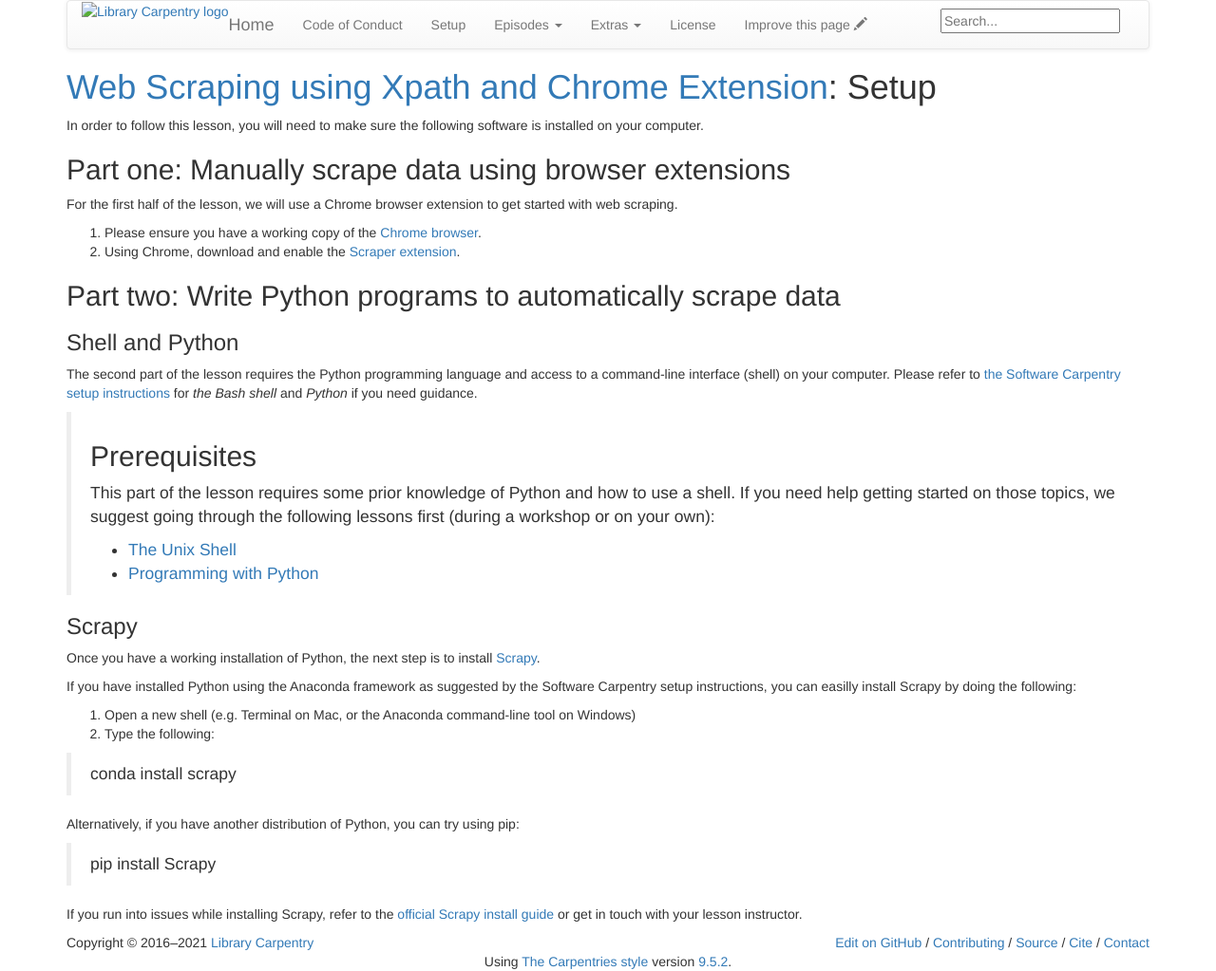
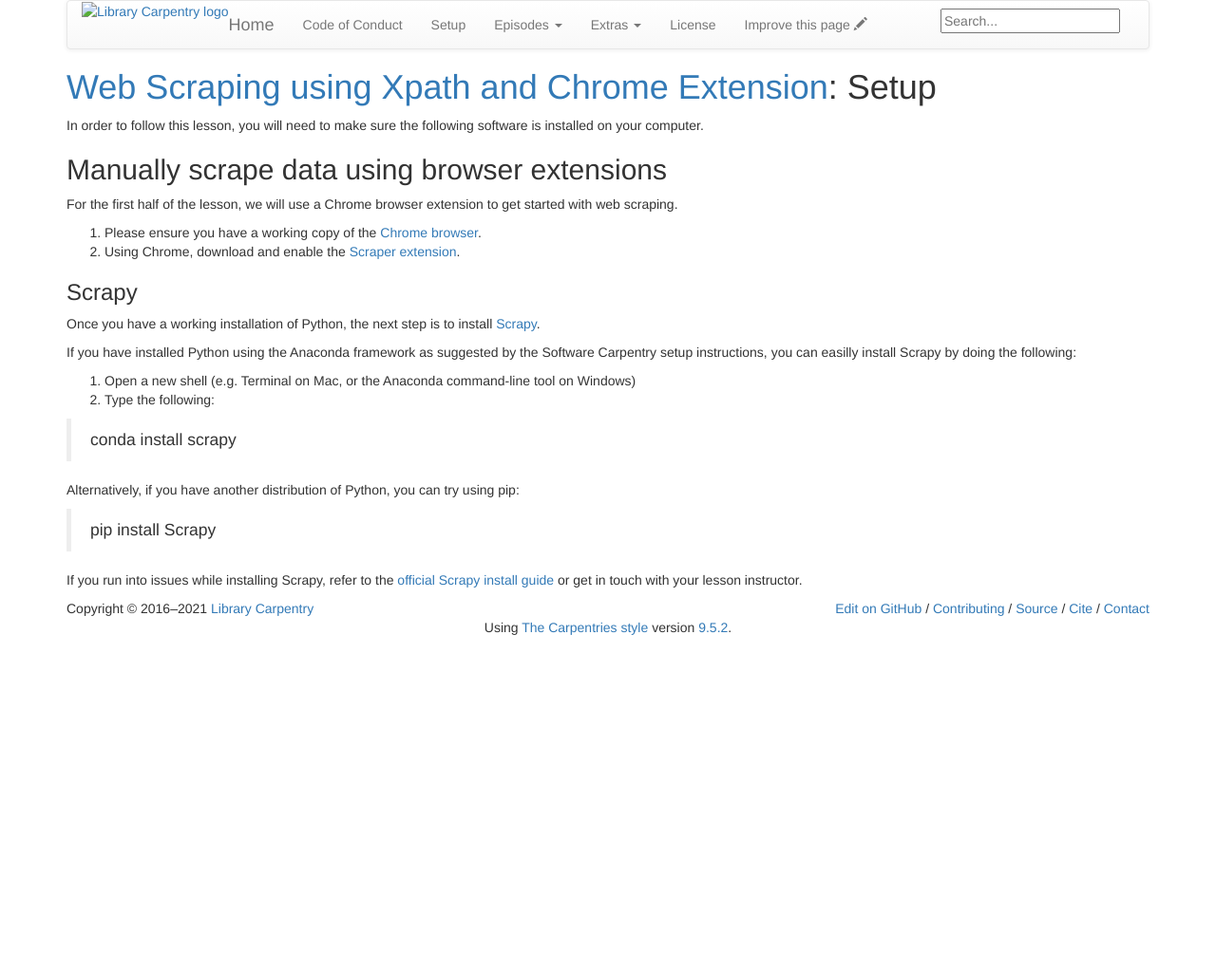
Before and after one commit to UCSBCarpentry/Love-Data-Week-Webscraping, a Jekyll site: the page built from setup.md, in a window 1280 px wide. Shown: the whole page at 95% size. Built offline with Jekyll 4.4.1, drawn with Linux system fonts in a browser that asks for light colours; nearby versions of some CDN libraries; library files that are not in the unit come from our copies; after the commit the page ends 900 px from its top, so only the background shows below that.

Commit message:
remove part 2 setup for python

```diff
--- a/setup.md
+++ b/setup.md
@@ -5,29 +5,13 @@ permalink: /setup/
 ---
 In order to follow this lesson, you will need to make sure the following software is installed on your computer.
 
-## Part one: Manually scrape data using browser extensions
+## Manually scrape data using browser extensions
 
 For the first half of the lesson, we will use a Chrome browser extension to get started with web scraping.
 
 1. Please ensure you have a working copy of the [Chrome browser](https://www.google.com/intl/en/chrome/browser/).
 2. Using Chrome, download and enable the [Scraper extension](https://chrome.google.com/webstore/detail/scraper/mbigbapnjcgaffohmbkdlecaccepngjd).
 
-## Part two: Write Python programs to automatically scrape data
-
-### Shell and Python
-The second part of the lesson requires the Python programming language and access to a command-line interface (shell) on your computer.
-Please refer to [the Software Carpentry setup instructions](http://swcarpentry.github.io/workshop-template/#setup) for
-*the Bash shell* and *Python* if you need guidance.
-
-> ## Prerequisites
-> This part of the lesson requires some prior knowledge of Python and how to use a shell.
-> If you need help getting started on those topics, we suggest going through the following
-> lessons first (during a workshop or on your own):
->
-> * [The Unix Shell](http://swcarpentry.github.io/shell-novice/)
-> * [Programming with Python](http://swcarpentry.github.io/python-novice-inflammation/)
->
-{: .prereq}
 
 ### Scrapy
 
```
